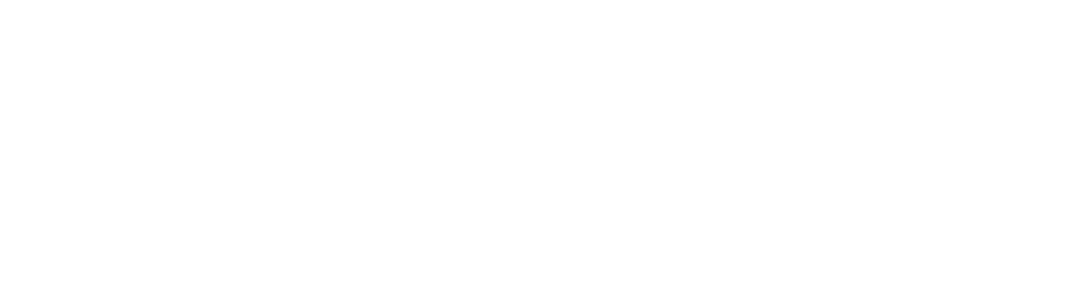
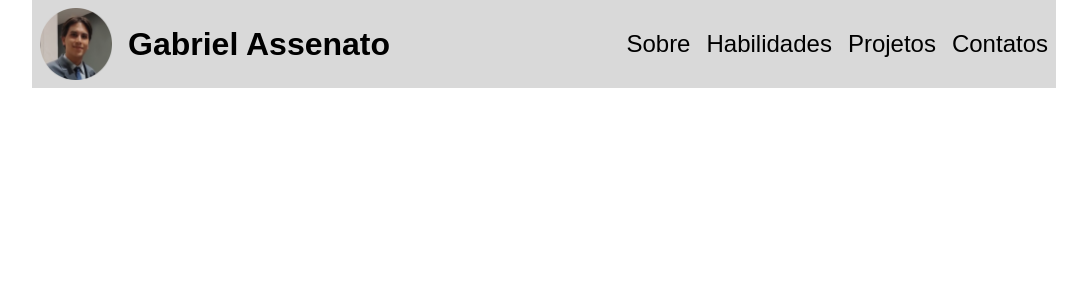
Before and after one commit to gabrielassenato/my_portifolio, a React (Create React App) app: page / in a window 1280 px wide. Shown: the top 300 px of the page, without its empty margins (96-1183 px from the left). Built offline with nearby package versions, Linux system fonts and the light colour scheme; a web font is replaced by a local one.

Commit message:
:sparkles: feat(header): Adicionando e posicionando os items

```diff
--- a/src/App.tsx
+++ b/src/App.tsx
@@ -1,5 +1,15 @@
+import Header from './components/Header'
+import { GlobalCss, Container } from './styles'
+
 function App() {
-  return <div className="App"></div>
+  return (
+    <>
+      <GlobalCss />
+      <Container>
+        <Header />
+      </Container>
+    </>
+  )
 }
 
 export default App
--- /dev/null
+++ b/src/components/Header/index.tsx
@@ -0,0 +1,29 @@
+import { Avatar, HeaderBar, LinkItem, Links } from './styles'
+import avatar from '../../assets/avatar.png'
+
+const Header = () => (
+  <HeaderBar>
+    <Avatar>
+      <img src={avatar} alt="Avatar Gabriel" />
+      <h1>Gabriel Assenato</h1>
+    </Avatar>
+    <nav>
+      <Links>
+        <LinkItem>
+          <a href="#">Sobre</a>
+        </LinkItem>
+        <LinkItem>
+          <a href="#">Habilidades</a>
+        </LinkItem>
+        <LinkItem>
+          <a href="#">Projetos</a>
+        </LinkItem>
+        <LinkItem>
+          <a href="#">Contatos</a>
+        </LinkItem>
+      </Links>
+    </nav>
+  </HeaderBar>
+)
+
+export default Header
--- /dev/null
+++ b/src/components/Header/styles.ts
@@ -0,0 +1,40 @@
+import styled from 'styled-components'
+import { colors } from '../../styles'
+
+export const HeaderBar = styled.header`
+  background-color: ${colors.lightGray};
+  padding: 8px;
+  display: flex;
+  align-items: center;
+  justify-content: space-between;
+  img {
+    height: 72px;
+  }
+`
+
+export const Avatar = styled.div`
+  display: flex;
+  align-items: center;
+
+  h1 {
+    margin-left: 16px;
+    font-size: 32px;
+  }
+`
+
+export const Links = styled.ul`
+  display: flex;
+  text-decoration: none;
+`
+export const LinkItem = styled.li`
+  margin-right: 16px;
+
+  a {
+    color: ${colors.black};
+    font-size: 24px;
+  }
+
+  &:last-child {
+    margin-right: 0;
+  }
+`
--- a/src/styles.ts
+++ b/src/styles.ts
@@ -1,11 +1,26 @@
-import { createGlobalStyle } from 'styled-components'
+import styled, { createGlobalStyle } from 'styled-components'
 
-const GlobalCss = createGlobalStyle`
+export const colors = {
+  white: '#fff',
+  black: '#000',
+  green: '#60B98C',
+  lightGray: '#D9D9D9',
+  gray: '#CCCACA'
+}
+
+export const GlobalCss = createGlobalStyle`
   * {
     margin: 0;
     padding: 0;
     box-sizing: border-box;
     font-family: Bai Jamjuree, sans-serif;
+    list-style: none;
+    text-decoration: none;
   }
 `
-const
+
+export const Container = styled.div`
+  max-width: 1024px;
+  width: 100%;
+  margin: 0 auto;
+`
```
Also changed, not shown: src/assets/avatar.png (added).
